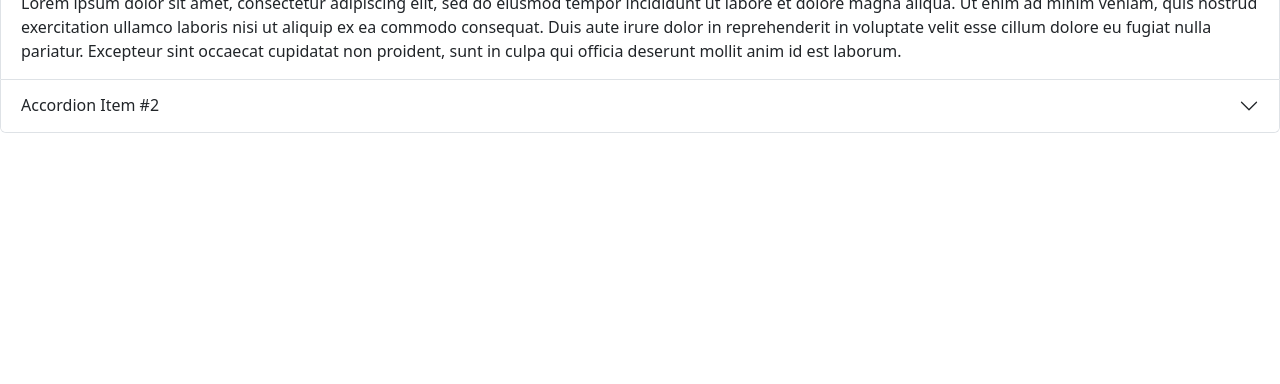
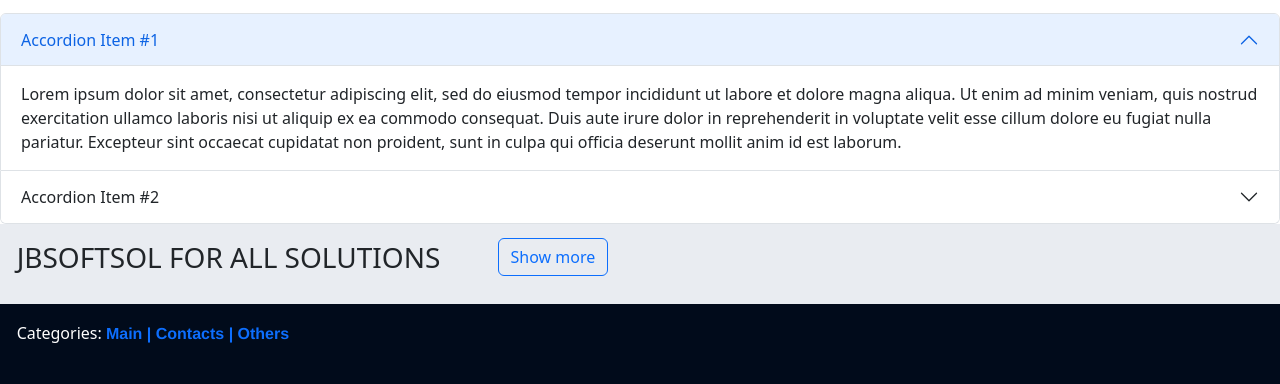
Before and after one commit to Firebit888/jbsolfsol, a React app: page / in a window 1280 px wide. Shown: the part 454-838 px from the top of the page. Before the commit the page ends 800 px from the top, so only its background shows below. Built offline with nearby package versions, Linux system fonts and the light colour scheme.

Commit message:
Add more decoration

```diff
--- a/src/views/App.css
+++ b/src/views/App.css
@@ -6,3 +6,34 @@ body {
     width: 500px;
     height: 100px;
   }
+/* divs */
+div.af {
+    position: relative;
+    background-color: rgb(233, 236, 241);
+    height: 80px;
+    padding: 1.3%;
+}
+
+div.ag {
+    position: relative;
+    background-color: rgb(1, 11, 27);
+    height: 80px;
+    padding: 1.3%;
+    color: white;
+}
+
+/* btns */
+
+  .btn-outline-primary {
+    position: relative;
+    left: 50px;
+    top: -3px;
+}
+
+/*letters*/
+a.pts {
+    font-size: 16px;
+    font-family:'Franklin Gothic Medium', 'Arial Narrow', Arial, sans-serif;
+    font-weight: bold;
+    text-decoration: none;
+}
--- a/src/views/App.js
+++ b/src/views/App.js
@@ -7,13 +7,27 @@ import Comecar from './Pag/main';
 import Carrou from './Pag/carrossel_pag/slideMain';
 //acordation
 import BasicExample from './Pag/Acordations/Accordat';
+//buttons
+import OutlineTypesExample from './Pag/buttons/showm';
 
 function App() {
     return (
         <>
             <Comecar />
             <Carrou />
+            <div>
+                <h2>Welcome to the main page</h2>
+                <p>
+                   <h4>You can write everything here</h4>
+                </p>
+            </div>
             <BasicExample />
+            <div className='af'>
+                <h3>JBSOFTSOL FOR ALL SOLUTIONS <OutlineTypesExample /></h3>
+            </div>
+            <div className='ag'>
+                <a>Categories: </a ><a className='pts' href='#'> Main </a> <a className='pts' href='#'>| Contacts </a> <a className='pts' href='#'>| Others </a>
+            </div>
         </>
     );
 }
--- /dev/null
+++ b/src/views/Pag/buttons/showm.js
@@ -0,0 +1,12 @@
+import React from 'react';
+import Button from 'react-bootstrap/Button';
+
+function OutlineTypesExample() {
+  return (
+    <>
+      <Button variant="outline-primary">Show more</Button>{' '}
+    </>
+  );
+}
+
+export default OutlineTypesExample;
```
